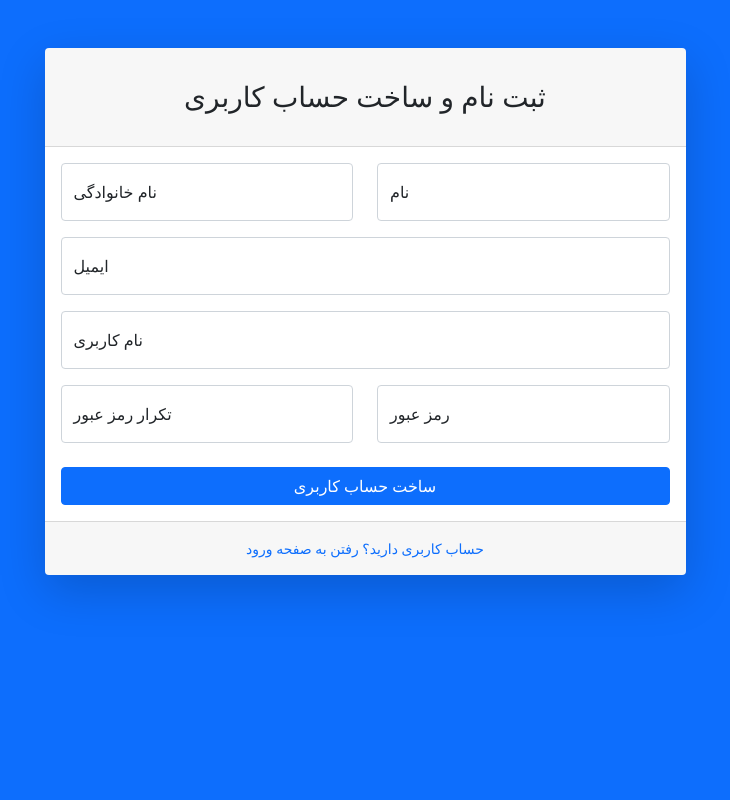
After one commit to afattahi1387/calculate-khoms-website, a Flask app: page /register in a window 1280 px wide. The commit adds this page. Shown: the whole page, without its empty margins (275-1005 px from the left). Run offline with Flask 3, Linux system fonts and the light colour scheme; some libraries are stand-ins or nearby versions.

Commit message:
added register page to project.

```diff
--- a/app.py
+++ b/app.py
@@ -131,6 +131,64 @@ def login():
     else:
         return render_template('login.html')
 
+@app.route('/register', methods = ['GET', 'POST'])
+def register():
+    if current_user.is_authenticated:
+        return redirect('/')
+
+    if request.method == 'POST':
+        required_fields = {
+            'firstname' : 'نام',
+            'lastname' : 'نام خانوادگی',
+            'email' : 'ایمیل',
+            'username' : 'نام کاربری',
+            'password' : 'رمز عبور',
+            'password_confirm' : 'تکرار رمز عبور'
+        }
+        redirect_to_register = False
+        for k, v in required_fields.items():
+            if not request.form[k]:
+                flash('فیلد ' + v + ' شما خالی می باشد. لطفا آن را پر کنید.', 'danger')
+                redirect_to_register = True
+
+        if request.form['password'] != request.form['password_confirm']:
+            flash('رمز عبور و تکرار آن با هم برابر نیستند.', 'danger')
+            redirect_to_register = True
+
+        user_information = functions.user_exists(request.form['email'], request.form['username'], request.form['password'])
+
+        if user_information:
+            flash_message = 'اطلاعات وارد شده تکراری می باشد. لطفا فیلد های '
+            counter = 0
+            for fa in user_information:
+                if counter == 0:
+                    flash_message += fa
+                    counter = 1
+                else:
+                    flash_message += ' - ' + fa
+
+            flash_message += ' را عوض کنید.'
+            flash(flash_message, 'danger')
+            redirect_to_register = True
+
+        if redirect_to_register:
+            return redirect(url_for('register'))
+
+        last_row_id = functions.user_register({
+            'first_name' : request.form['firstname'],
+            'last_name' : request.form['lastname'],
+            'email' : request.form['email'],
+            'username' : request.form['username'],
+            'password' : request.form['password']
+        })
+
+        user = functions.User(last_row_id)
+        login_user(user)
+        flash('شما ثبت نام شده و وارد حساب کاربری خود شدید.', 'success')
+        return redirect('/')
+    else:
+        return render_template('register.html')
+
 @login_manager.user_loader
 def load_user(user_id):
     return functions.User(user_id)
--- a/templates/login.html
+++ b/templates/login.html
@@ -37,7 +37,7 @@
                                         </form>
                                     </div>
                                     <div class="card-footer text-center py-3">
-                                        <div class="small"><a href="register.html">Need an account? Sign up!</a></div>
+                                        <div class="small"><a href="/register" style="text-decoration: none;">حساب کاربری ندارید؟ ثبت نام کنید</a></div>
                                     </div>
                                 </div>
                             </div>
--- /dev/null
+++ b/templates/register.html
@@ -0,0 +1,79 @@
+<!DOCTYPE html>
+<html lang="en">
+    <head>
+        <meta charset="utf-8" />
+        <meta http-equiv="X-UA-Compatible" content="IE=edge" />
+        <meta name="viewport" content="width=device-width, initial-scale=1, shrink-to-fit=no" />
+        <meta name="description" content="" />
+        <meta name="author" content="" />
+        <title>ثبت نام و ساخت حساب کاربری</title>
+        <link href="{{ url_for('static', filename = 'styles.css') }}" rel="stylesheet" />
+        <script src="https://use.fontawesome.com/releases/v6.1.0/js/all.js" crossorigin="anonymous"></script>
+    </head>
+    <body class="bg-primary">
+        <div id="layoutAuthentication">
+            <div id="layoutAuthentication_content">
+                <main>
+                    <div class="container">
+                        <div class="row justify-content-center">
+                            <div class="col-lg-7">
+                                <div class="card shadow-lg border-0 rounded-lg mt-5">
+                                    <div class="card-header"><h3 class="text-center font-weight-light my-4">ثبت نام و ساخت حساب کاربری</h3></div>
+                                    <div class="card-body">
+                                        <form method="POST" style="direction: rtl;">
+                                            {% include('show_flashed_messages.html') %}
+                                            <div class="row mb-3">
+                                                <div class="col-md-6">
+                                                    <div class="form-floating mb-3 mb-md-0">
+                                                        <input class="form-control" name="firstname" id="firstname" type="text" placeholder="نام" />
+                                                        <label for="firstname">نام</label>
+                                                    </div>
+                                                </div>
+                                                <div class="col-md-6">
+                                                    <div class="form-floating">
+                                                        <input class="form-control" name="lastname" id="lastname" type="text" placeholder="نام خانوادگی" />
+                                                        <label for="lastname">نام خانوادگی</label>
+                                                    </div>
+                                                </div>
+                                            </div>
+                                            <div class="form-floating mb-3">
+                                                <input class="form-control" style="text-align: left;" name="email" id="email" type="email" placeholder="ایمیل" />
+                                                <label for="email">ایمیل</label>
+                                            </div>
+                                            <div class="form-floating mb-3">
+                                                <input class="form-control" style="text-align: left;" name="username" id="username" type="text" placeholder="نام کاربری" />
+                                                <label for="username">نام کاربری</label>
+                                            </div>
+                                            <div class="row mb-3">
+                                                <div class="col-md-6">
+                                                    <div class="form-floating mb-3 mb-md-0">
+                                                        <input class="form-control" style="text-align: left;" name="password" id="password" type="password" placeholder="رمز عبور" />
+                                                        <label for="password">رمز عبور</label>
+                                                    </div>
+                                                </div>
+                                                <div class="col-md-6">
+                                                    <div class="form-floating mb-3 mb-md-0">
+                                                        <input class="form-control" style="text-align: left;" name="password_confirm" id="password_confirm" type="password" placeholder="تکرار رمز عبور" />
+                                                        <label for="password_confirm">تکرار رمز عبور</label>
+                                                    </div>
+                                                </div>
+                                            </div>
+                                            <div class="mt-4 mb-0">
+                                                <div class="d-grid"><input type="submit" value="ساخت حساب کاربری" class="btn btn-primary btn-block"></div>
+                                            </div>
+                                        </form>
+                                    </div>
+                                    <div class="card-footer text-center py-3">
+                                        <div class="small"><a href="/login" style="text-decoration: none;">حساب کاربری دارید؟ رفتن به صفحه ورود</a></div>
+                                    </div>
+                                </div>
+                            </div>
+                        </div>
+                    </div>
+                </main>
+            </div>
+        </div>
+        <script src="https://cdn.jsdelivr.net/npm/bootstrap@5.1.3/dist/js/bootstrap.bundle.min.js" crossorigin="anonymous"></script>
+        <script src="{{ url_for('static', filename = 'scripts.js') }}"></script>
+    </body>
+</html>
```
Also changed, not shown: functions.py (+35 -0 lines).
